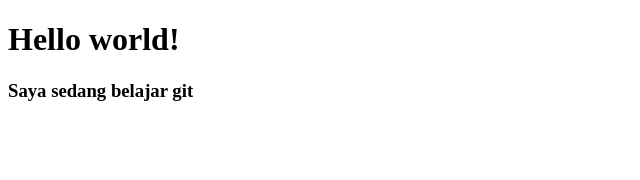
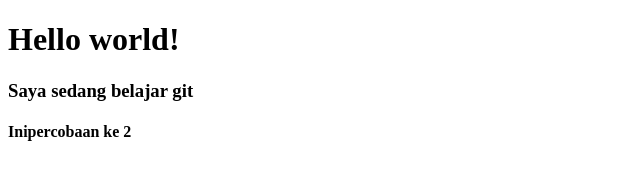
Before and after one commit to Irsyad-affirm/test_git, a plain HTML site: page index.html in a window 1280 px wide. Shown: the whole page, without its empty margins (0-640 px from the left). Drawn offline with Linux system fonts and the light colour scheme.

Commit message:
Testing kedua?

```diff
--- a/index.html
+++ b/index.html
@@ -8,5 +8,6 @@
 <body>
     <h1>Hello world!</h1>
     <h3>Saya sedang belajar git</h3>
+    <h4>Inipercobaan ke 2</h4>
 </body>
 </html>
```
